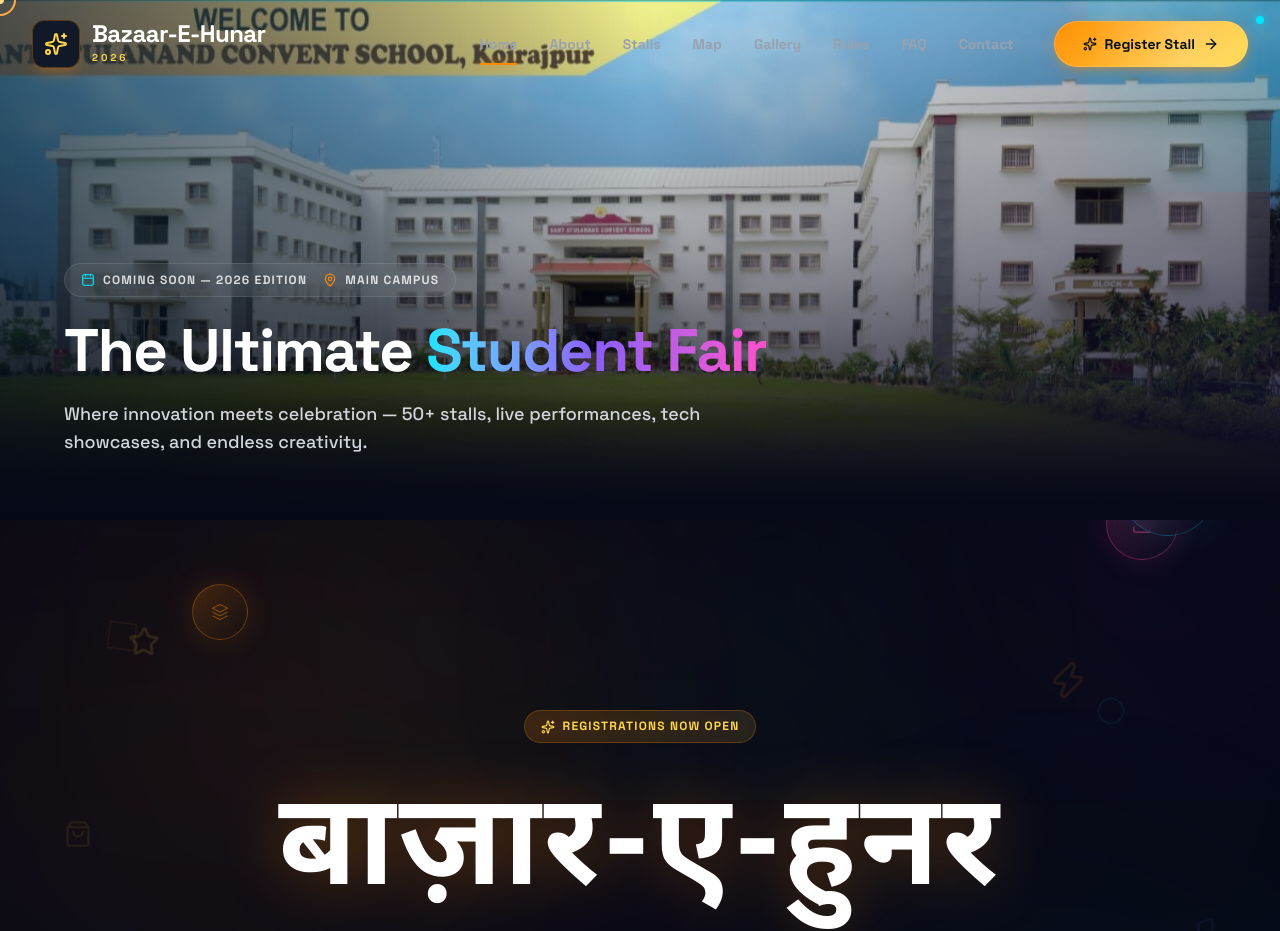
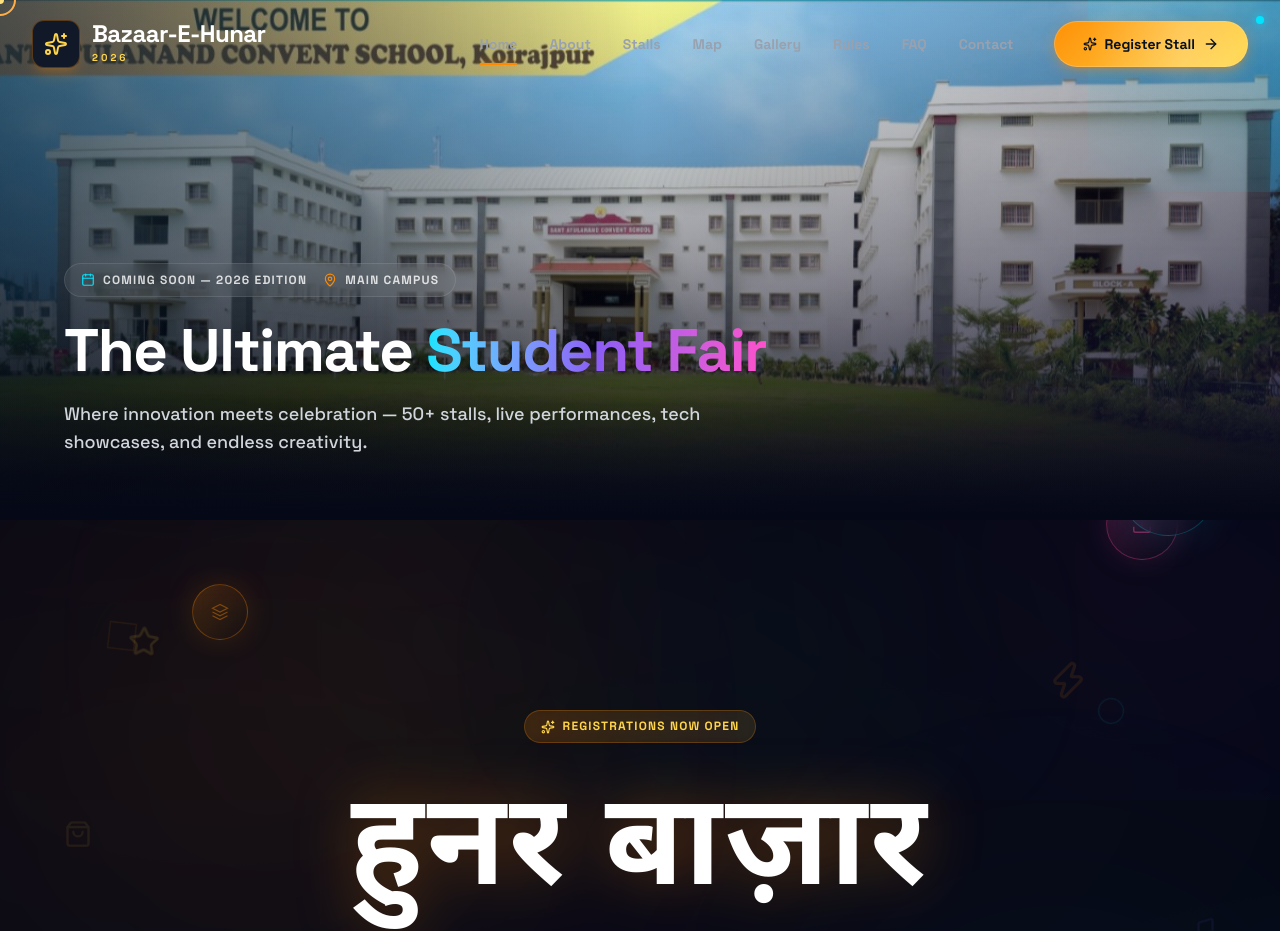
Before and after one commit to Sac-Codes/Bazaar-E-Hunar, a React (Vite) app: page / in a window 1280 px wide. Shown: the top 931 px of the page. Built offline with nearby package versions, Linux system fonts and the light colour scheme.

Commit message:
Update Home.tsx

```diff
--- a/src/pages/Home.tsx
+++ b/src/pages/Home.tsx
@@ -133,7 +133,7 @@ const HeroSection = () => {
               transition={{ duration: 0.8, delay: 0.2 }}
               className="font-hindi text-6xl sm:text-7xl md:text-8xl lg:text-9xl font-black text-white leading-[1.1] tracking-wide drop-shadow-[0_0_30px_rgba(255,138,0,0.3)]"
             >
-              बाज़ार-ए-हुनर
+              हुनर बाज़ार
             </motion.h1>
 
             {/* English Subtitle — uppercase, gradient, smaller */}
```
